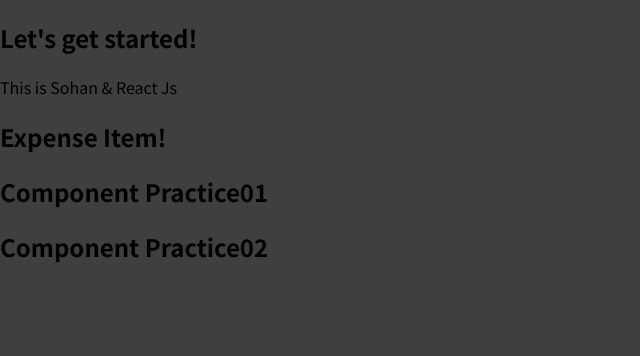
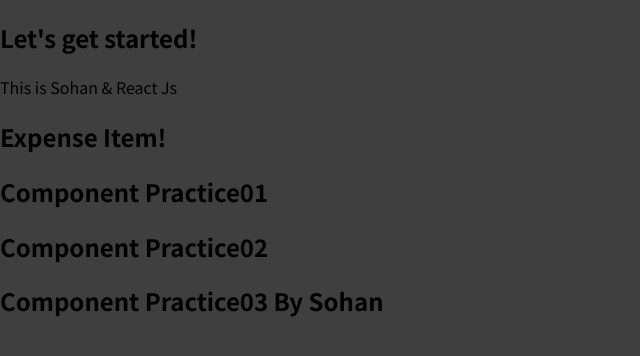
Before and after one commit to ProgrammerSohan/React-JS-Of-Sohan, a JavaScript app in the folder s4/practice-s4/: page / in a window 1280 px wide. Shown: the top 356 px of the page, without its empty margins (0-640 px from the left). Built offline with nearby package versions, Linux system fonts and the light colour scheme.

Commit message:
c_making component-practice03

```diff
--- a/s4/practice-s4/src/App.js
+++ b/s4/practice-s4/src/App.js
@@ -2,6 +2,7 @@
 import ExpenseItem from "./components/ExpenseItem";
 import PracticeComp1 from "./components/PracticeComp1";
 import PracticeComp2 from "./components/PracticeComp2";
+import PracticeComp3 from "./components/PracticeComp3";
 
 function App() {
   document.getElementById('root')
@@ -12,6 +13,7 @@ function App() {
       <ExpenseItem> </ExpenseItem>
       <PracticeComp1></PracticeComp1>
       <PracticeComp2></PracticeComp2>
+      <PracticeComp3> </PracticeComp3>
     </div>
   );
 }
--- a/s4/practice-s4/src/components/PracticeComp3.js
+++ b/s4/practice-s4/src/components/PracticeComp3.js
@@ -0,0 +1,5 @@
+function PracticeComp3(){
+    return <h2>Component Practice03 By Sohan</h2>
+
+}
+export default PracticeComp3;
```
